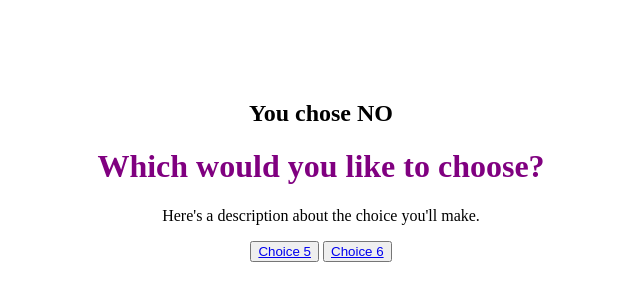
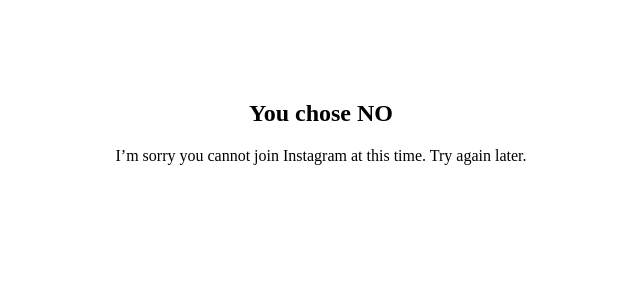
Before and after one commit to carrk923/carrk923.github.io, a plain HTML site: page choice2.html in a window 1280 px wide. Shown: the whole page, without its empty margins (284-924 px from the left). Drawn offline with Linux system fonts and the light colour scheme.

Commit message:
Update choice2.html

```diff
--- a/choice2.html
+++ b/choice2.html
@@ -11,10 +11,7 @@
 
 <body>
     <h2>You chose NO</h2>
-    <h1>Which would you like to choose?</h1>
-    <p>Here's a description about the choice you'll make.</p>
-    <button><a href="choice5.html">Choice 5</a></button>
-    <button><a href="choice6.html">Choice 6</a></button>
+    <p>I’m sorry you cannot join Instagram at this time. Try again later.</p>
 </body>
 
 </html>
```
